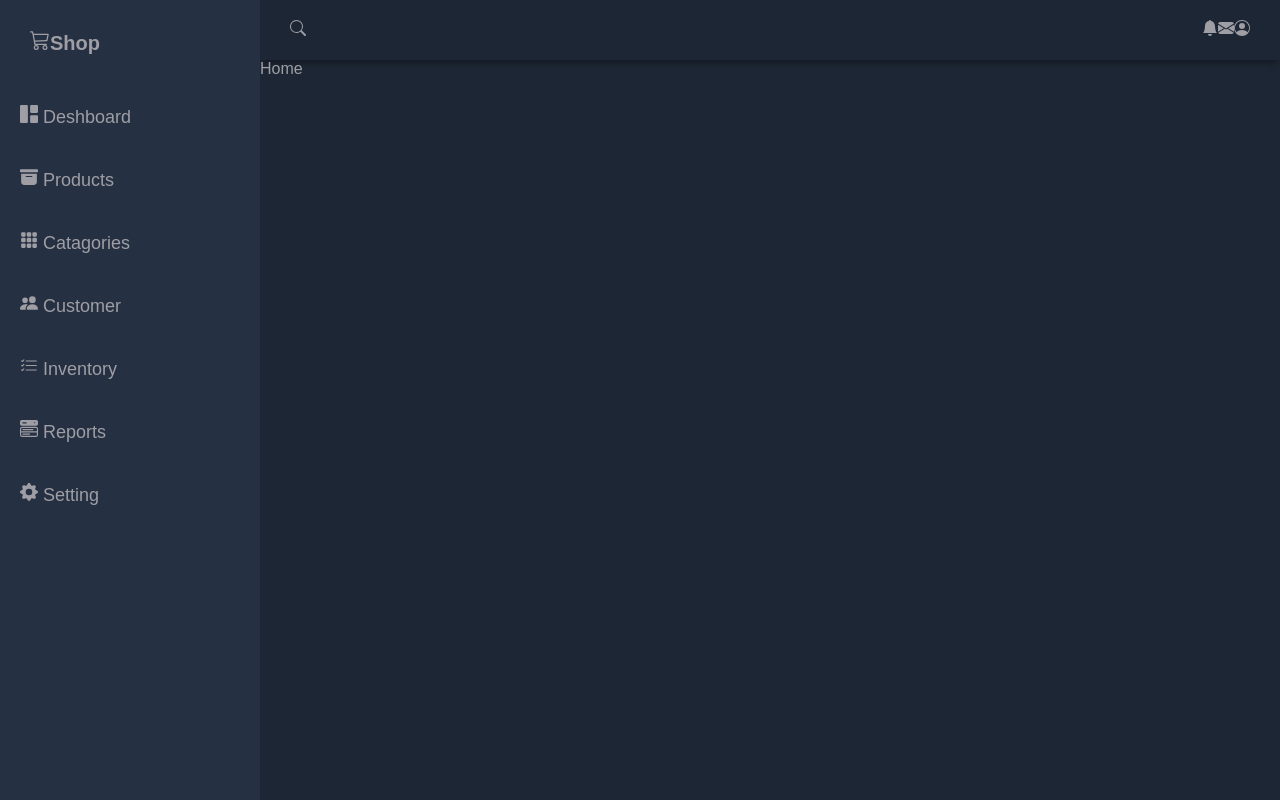
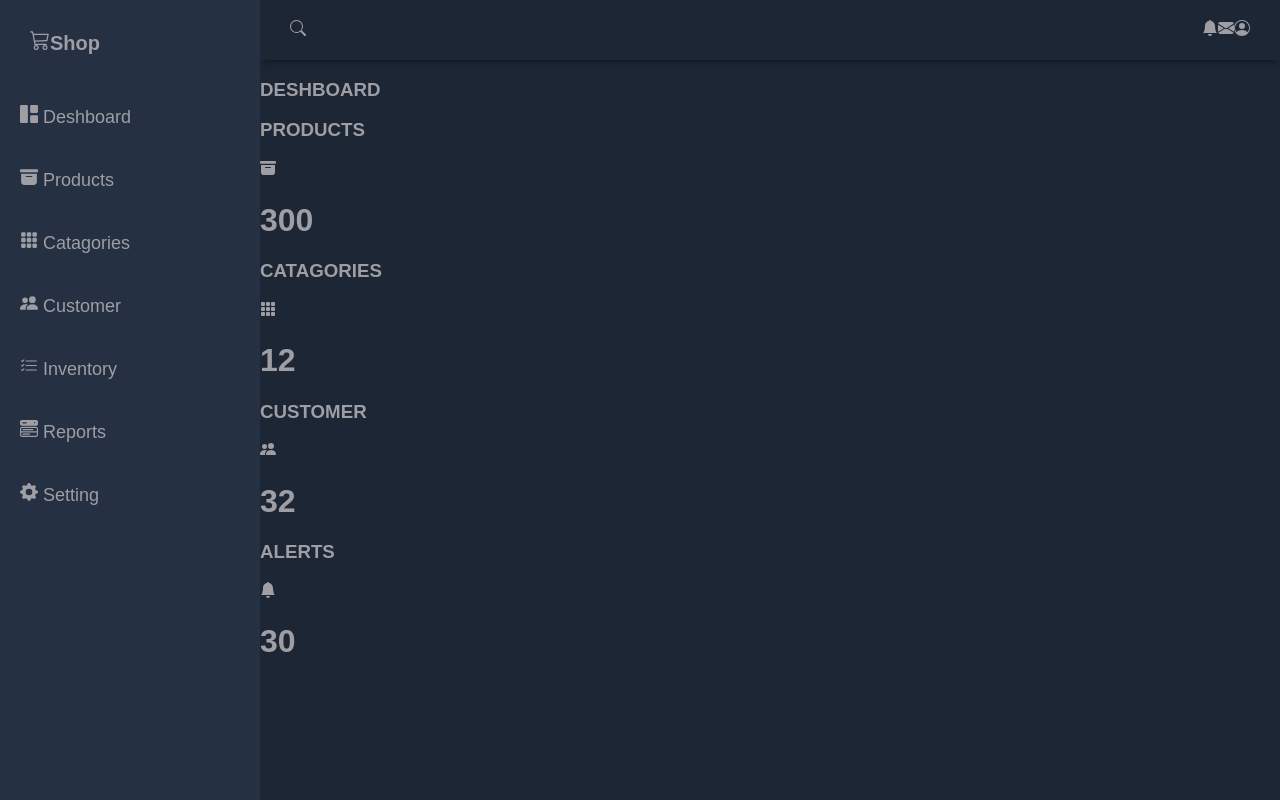
Before and after one commit to Didar2255/Deshboard, a React (Vite) app: page / in a window 1280 px wide. Built offline with nearby package versions, Linux system fonts and the light colour scheme.

Commit message:
Implement React Chart

```diff
--- a/src/Home.jsx
+++ b/src/Home.jsx
@@ -1,8 +1,92 @@
 import React from 'react'
+import { BsFillArchiveFill, BsFillGrid3X3GapFill, BsPeopleFill, BsFillBellFill } from 'react-icons/bs'
+import { LineChart, Line, BarChart, Bar, Rectangle, XAxis, YAxis, CartesianGrid, Tooltip, Legend, ResponsiveContainer } from 'recharts';
 
 function Home() {
+
+    const data = [
+    ];
+
     return (
-        <div>Home</div>
+        <main className='main-container'>
+            <div className='main-title'>
+                <h3>DESHBOARD</h3>
+            </div>
+            <div className='main-cards'>
+                <div className='card'>
+                    <div className='card-inner'>
+                        <h3>PRODUCTS</h3>
+                        <BsFillArchiveFill className='card_icon' />
+                    </div>
+                    <h1>300</h1>
+                </div>
+                <div className='card'>
+                    <div className='card-inner'>
+                        <h3>CATAGORIES</h3>
+                        <BsFillGrid3X3GapFill className='card_icon' />
+                    </div>
+                    <h1>12</h1>
+                </div>
+                <div className='card'>
+                    <div className='card-inner'>
+                        <h3>CUSTOMER</h3>
+                        <BsPeopleFill className='card_icon' />
+                    </div>
+                    <h1>32</h1>
+                </div>
+                <div className='card'>
+                    <div className='card-inner'>
+                        <h3>ALERTS</h3>
+                        <BsFillBellFill className='card_icon' />
+                    </div>
+                    <h1>30</h1>
+                </div>
+            </div>
+            <div className='charts'>
+                <ResponsiveContainer width="100%" height="100%">
+                    <BarChart
+                        width={500}
+                        height={300}
+                        data={data}
+                        margin={{
+                            top: 5,
+                            right: 30,
+                            left: 20,
+                            bottom: 5,
+                        }}
+                    >
+                        <CartesianGrid strokeDasharray="3 3" />
+                        <XAxis dataKey="name" />
+                        <YAxis />
+                        <Tooltip />
+                        <Legend />
+                        <Bar dataKey="pv" fill="#8884d8" activeBar={<Rectangle fill="pink" stroke="blue" />} />
+                        <Bar dataKey="uv" fill="#82ca9d" activeBar={<Rectangle fill="gold" stroke="purple" />} />
+                    </BarChart>
+                </ResponsiveContainer>
+                <ResponsiveContainer width="100%" height="100%">
+                    <LineChart
+                        width={500}
+                        height={300}
+                        data={data}
+                        margin={{
+                            top: 5,
+                            right: 30,
+                            left: 20,
+                            bottom: 5,
+                        }}
+                    >
+                        <CartesianGrid strokeDasharray="3 3" />
+                        <XAxis dataKey="name" />
+                        <YAxis />
+                        <Tooltip />
+                        <Legend />
+                        <Line type="monotone" dataKey="pv" stroke="#8884d8" activeDot={{ r: 8 }} />
+                        <Line type="monotone" dataKey="uv" stroke="#82ca9d" />
+                    </LineChart>
+                </ResponsiveContainer>
+            </div>
+        </main>
     )
 }
 
```
